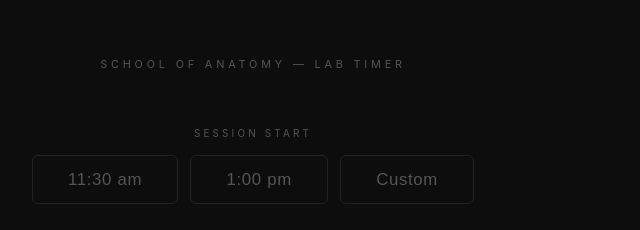
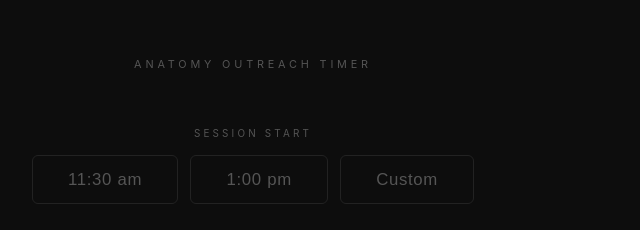
Before and after one commit to Vashtag/Timer, a plain HTML site: page index.html in a window 1280 px wide. Shown: the part 206-436 px from the top of the page, 387-1027 px from the left. Drawn offline with Linux system fonts and the light colour scheme.

Commit message:
Update index.html

```diff
--- a/index.html
+++ b/index.html
@@ -3,7 +3,7 @@
 <head>
   <meta charset="UTF-8">
   <meta name="viewport" content="width=device-width, initial-scale=1.0">
-  <title>Anatomy Lab — Station Timer</title>
+  <title>School of Anatomy — Timer</title>
   <style>
     *, *::before, *::after { box-sizing: border-box; margin: 0; padding: 0; }
 
@@ -620,7 +620,7 @@
 
 <!-- ── SETUP ──────────────────────────────────── -->
 <div id="screen-setup">
-  <p class="wordmark">School of Anatomy &mdash; Lab Timer</p>
+  <p class="wordmark">Anatomy Outreach Timer</p>
   <p class="field-label">Session start</p>
   <div class="session-options">
     <button class="opt-btn" data-h="11" data-m="30" onclick="pickSession(this)">11:30 am</button>
```
